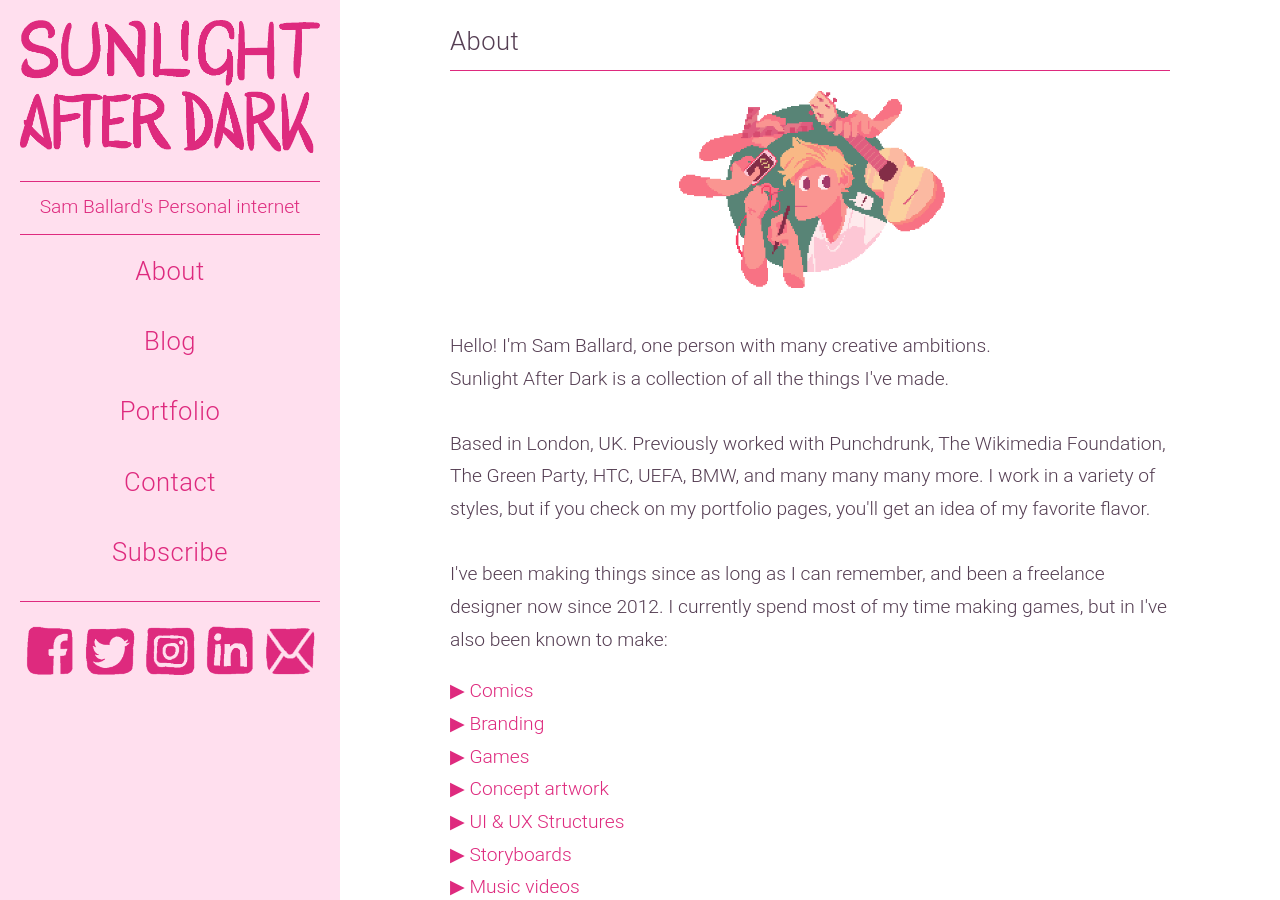
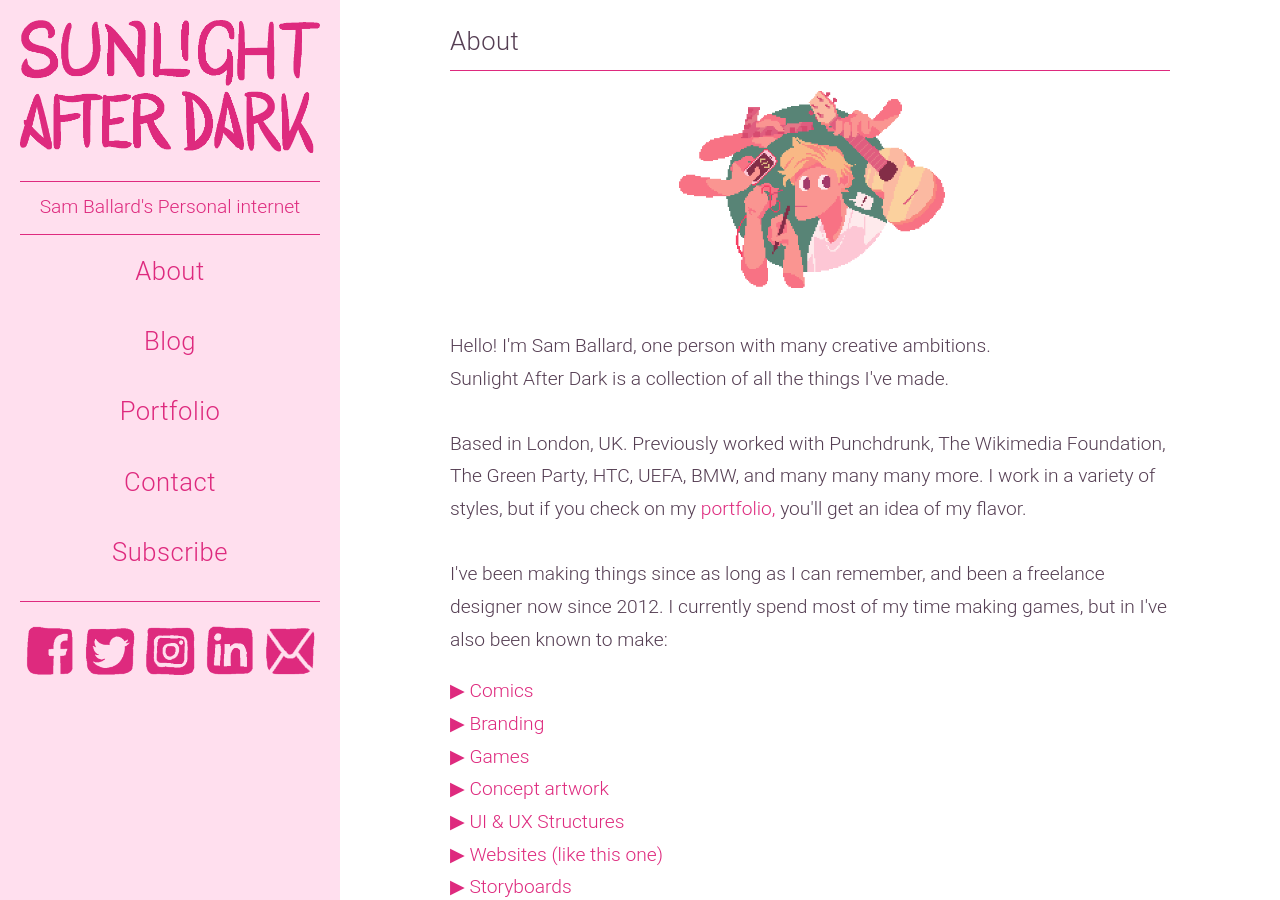
Before and after one commit to BaronBlackmore/SunlightAfterDark, a Jekyll site: the page built from about.html, in a window 1280 px wide and 900 px high. Built offline with Jekyll 4.4.1, drawn with Linux system fonts in a browser that asks for light colours.

Commit message:
links included

```diff
--- a/about.html
+++ b/about.html
@@ -22,7 +22,7 @@ layout: default
 		Hello! I'm Sam Ballard, one person with many creative ambitions.<br>
 		Sunlight After Dark is a collection of all the things I've made.
 		<br><br>
-		Based in London, UK. Previously worked with Punchdrunk, The Wikimedia Foundation, The Green Party, HTC, UEFA, BMW, and many many many more. I work in a variety of styles, but if you check on my portfolio pages, you'll get an idea of my favorite flavor.
+		Based in London, UK. Previously worked with Punchdrunk, The Wikimedia Foundation, The Green Party, HTC, UEFA, BMW, and many many many more. I work in a variety of styles, but if you check on my <a href="/portfolio"> portfolio,</a> you'll get an idea of my flavor.
 		<br><br>
 		I've been making things since as long as I can remember, and been a freelance designer now since 2012. I currently spend most of my time making games, but in I've also been known to make:
 		<br>
@@ -33,6 +33,7 @@ layout: default
 		   <li><a href="/portfolio-games">▶ Games</a></li>
 		   <li><a href="/portfolio-illustration">▶ Concept artwork</a></li>
 		   <li><a href="/portfolio-ux">▶ UI & UX Structures</a></li>
+		   <li><a href="/portfolio-ux">▶ Websites (like this one)</a></li>
 		   <li><a href="https://www.youtube.com/watch?v=oPOgNV39k-Y">▶ Storyboards</a></li>
 		   <li><a href="https://www.youtube.com/watch?v=Vk2K5RttQXc">▶ Music videos</a></li>
 		   <li><a href="https://sunlightafterdark.com/2018/12/12/Chevron-hakama-trousers.html">▶ Clothes?</a></li>
```
